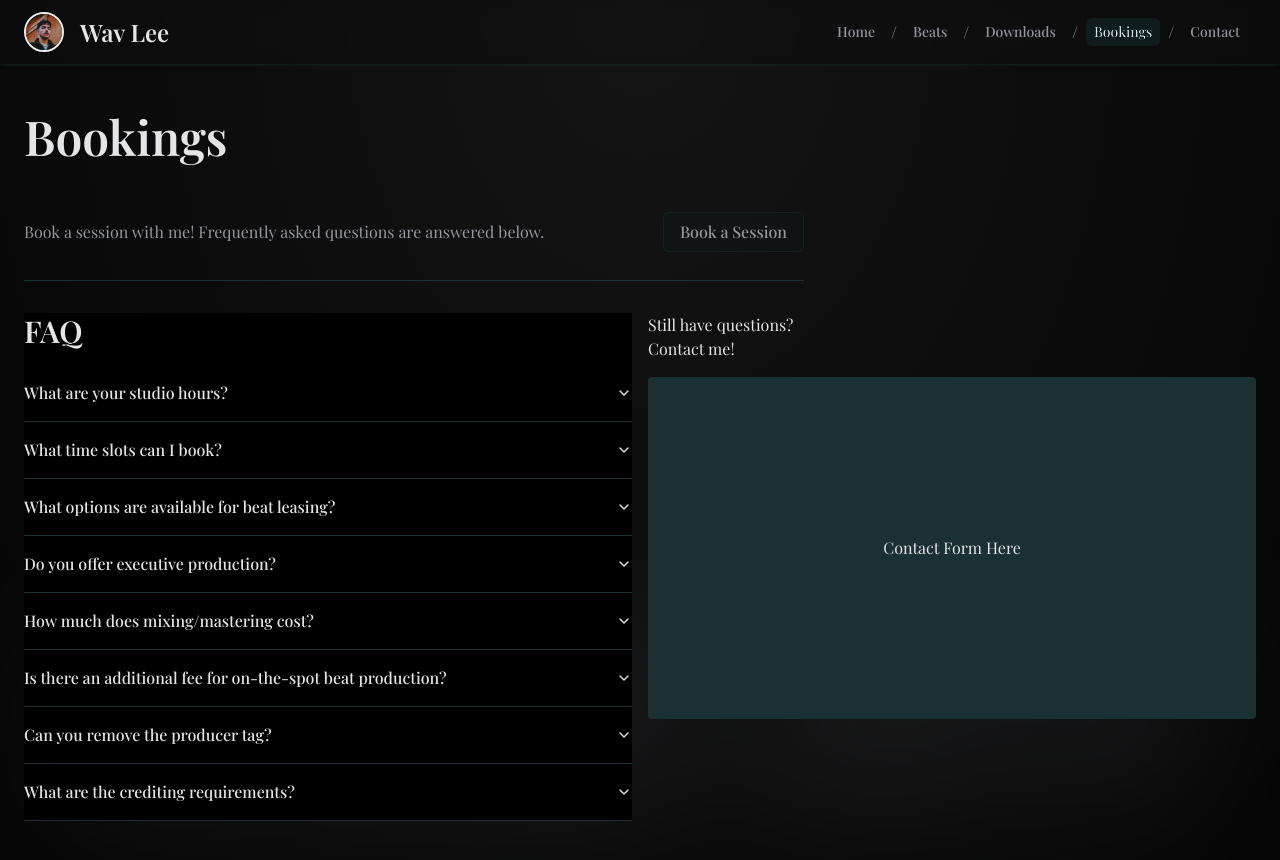
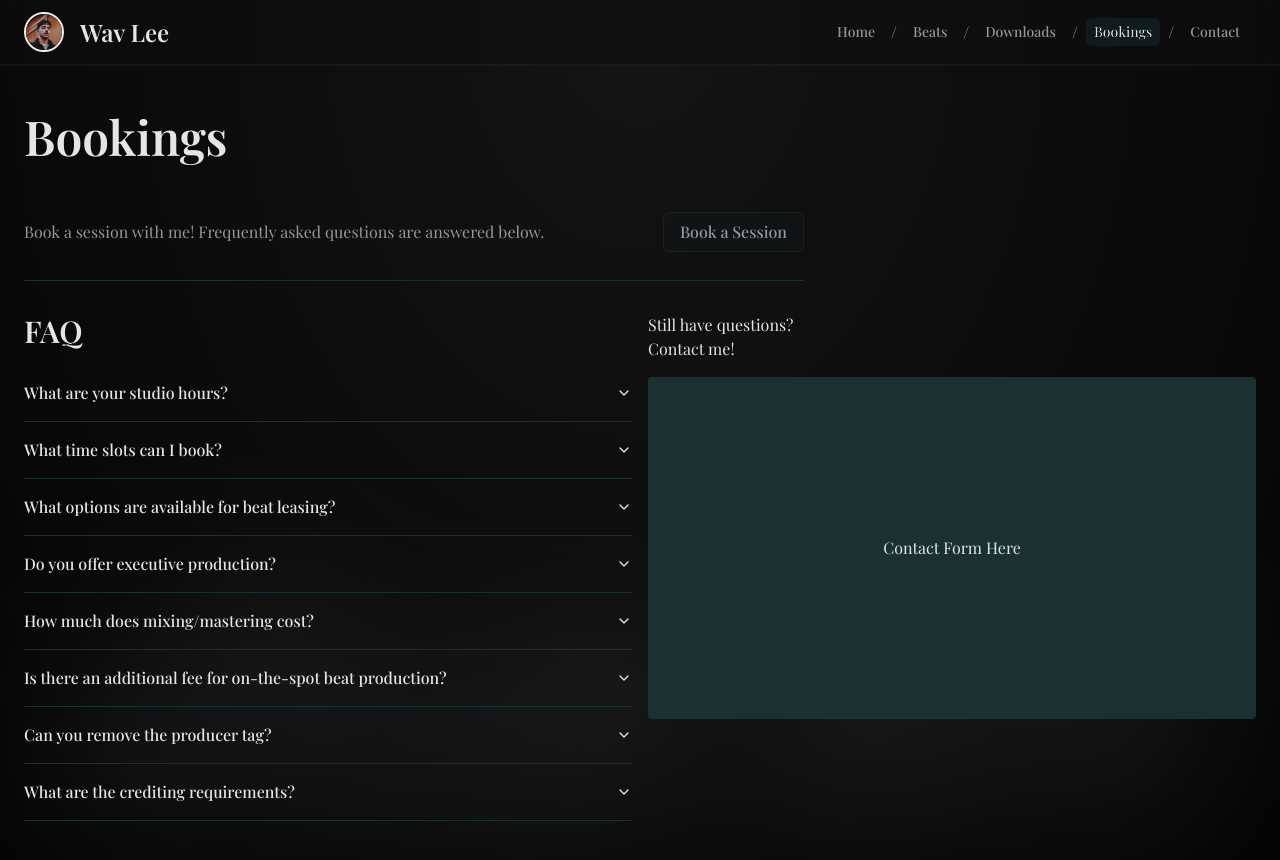
Before and after one commit to junkmasterjim/wavlee, a Next.js app: page /bookings in a window 1280 px wide. Shown: the top 860 px of the page. Built offline with nearby package versions, Linux system fonts and the light colour scheme.

Commit message:
Remove background color from FAQ section

```diff
--- a/app/bookings/page.tsx
+++ b/app/bookings/page.tsx
@@ -87,7 +87,7 @@
 				<Separator className="mt-4" />
 			</div>
 			<div className="mt-8 grid lg:grid-flow-col grid-flow-row gap-4 auto-cols-fr">
-				<div className="max-w-prose bg-black">
+				<div className="max-w-prose">
 					<Accordion type="single" collapsible>
 						<h3 className="text-2xl sm:text-3xl leading-relaxed text-foreground font-semibold mb-4">
 							FAQ
```
